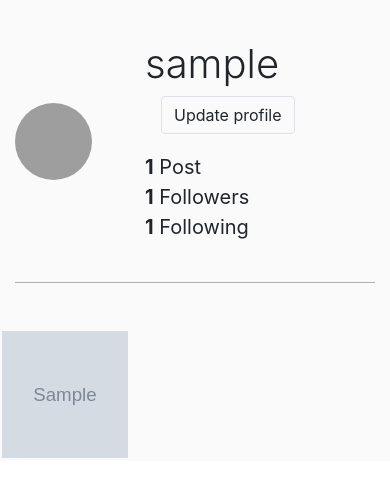
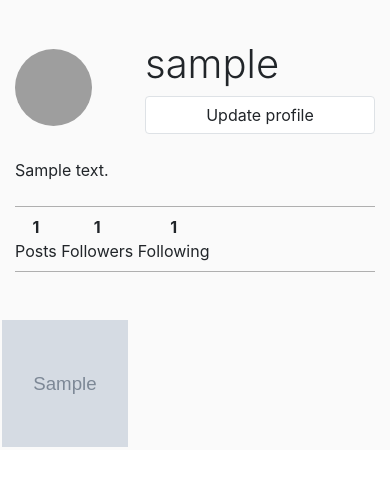
Before and after one commit to ctrebo/DjangoInstagramClone, a Django app: a page that uses insta/templates/insta/profil_page_by_user.html in a window 390 px wide. Shown: the part 60-557 px from the top of the page. Run offline with Django 3.2, Linux system fonts and the light colour scheme; a user stored in the database is signed in; tables that the repository leaves empty hold one stand-in row (values such as "Sample post"); grey boxes marked "Sample" are stand-in pictures; some libraries are stand-ins or nearby versions; grey boxes are pictures that could not be loaded.

Commit message:
update profpagebyuser to show people who logged in user follows and who follows him

```diff
--- a/insta/templates/insta/profil_page_by_user.html
+++ b/insta/templates/insta/profil_page_by_user.html
@@ -18,10 +18,11 @@
     </div>
     <div class="col-8 col-md-6 header1">
         <article class="pt-3">
-            <h1 class="font-weight-light">{{user.username}} <a class="btn border text-decoration-none opacity-07-active ml-3" href="{% url 'update-user' user.pk %}">Update profile</a></h1>
+            <h1 class="font-weight-light">{{user.username}} <a class="btn border text-decoration-none opacity-07-active ml-md-3 d-none d-md-inline bg-white" href="{% url 'update-user' user.pk %}">Update profile</a></h1>
+            <a class="btn border text-decoration-none opacity-07-active ml-md-3 d-block d-md-none bg-white" href="{% url 'update-user' user.pk %}">Update profile</a>
         </article>
         <article class="mt-3">
-            <ul class="pl-0">
+            <ul class="pl-0 d-none d-md-block">
                 <li class="d-inline-block font-size-1point25em mr-5">
                     {% with num_blogs_user=user.post_set.count %}
                         <b>{{num_blogs_user}}</b> Post{{num_blogs_user|pluralize}}
@@ -66,10 +67,6 @@
                                 {% endfor %}
 
                             </div>
-                            <div class="modal-footer">
-                              <button type="button" class="btn btn-secondary" data-dismiss="modal">Close</button>
-                              <button type="button" class="btn btn-primary">Save changes</button>
-                            </div>
                           </div>
                         </div>
                       </div>
@@ -109,29 +106,67 @@
                                             <small class="font-weight-light text-dark">{{user.first_name}}</small>
                                         </article>
                                         <article class="d-inline float-right">
-                                            <button class="h-100">Entfolgen</button>
+                                            <form action="{% url 'follow-user-profpage' user.pk %}" method="POST" class="d-inline ml-md-2">
+                                                {% csrf_token %}
+                                                <button type="submit" name="user_id" value="{{user.pk}}" class="btn border btn-white bg-white" id="">Following</button>
+                                            </form>
                                         </article>
                                     </div>
                                 </section>
                                 {% endfor %}
 
                             </div>
-                            <div class="modal-footer">
-                              <button type="button" class="btn btn-secondary" data-dismiss="modal">Close</button>
-                              <button type="button" class="btn btn-primary">Save changes</button>
-                            </div>
                           </div>
                         </div>
                       </div>
-
-
                 </li>
             </ul>
-
         </article>
+        <article class="d-none d-md-block"><p><div>
+            <span>{{user.bio|linebreaks}}</span>
+        </div></p></article>
     </div>
 </div>
-<hr class="mt-4 mb-5">
+<div class="row d-md-none">
+    <div class="col-12">
+        <section>
+            <article>
+                <p><span>{{user.bio|linebreaks}}</span></p>
+            </article>
+        </section>
+    </div>
+</div>
+<hr class="d-md-none mb-0">
+<div class="row d-md-none">
+    <div class="col-12">
+        <section class="py-2">
+            <article>
+                <ul class="p-0 m-0">
+                    <li class="d-inline-block">
+                        <span classs="text-center">
+                            <span class="d-block text-center"><b>{{user.post_set.count}}</b></span>
+                            Posts
+                        </span>
+                    </li>
+                    <li class="d-inline-block following-middle">
+                        <span classs="text-center">
+                            <span class="d-block text-center"><b>{{user.followed_field.count}}</b></span>
+                            Followers
+                        </span>
+                    </li>
+
+                    <li class="d-inline-block following-right">
+                        <span classs="text-center">
+                            <span class="d-block text-center"><b>{{user_follows_list.count}}</b></span>
+                            Following
+                        </span>
+                    </li>
+                </ul>
+            </article>
+        </section>
+    </div>
+</div>
+<hr class="mt-0 mt-md-4 mb-5">
 <div class="row">
     {% for post in user.post_set.all%}
     <div class="col-4 p-15px mb-for-user-detail position-relative">
```
